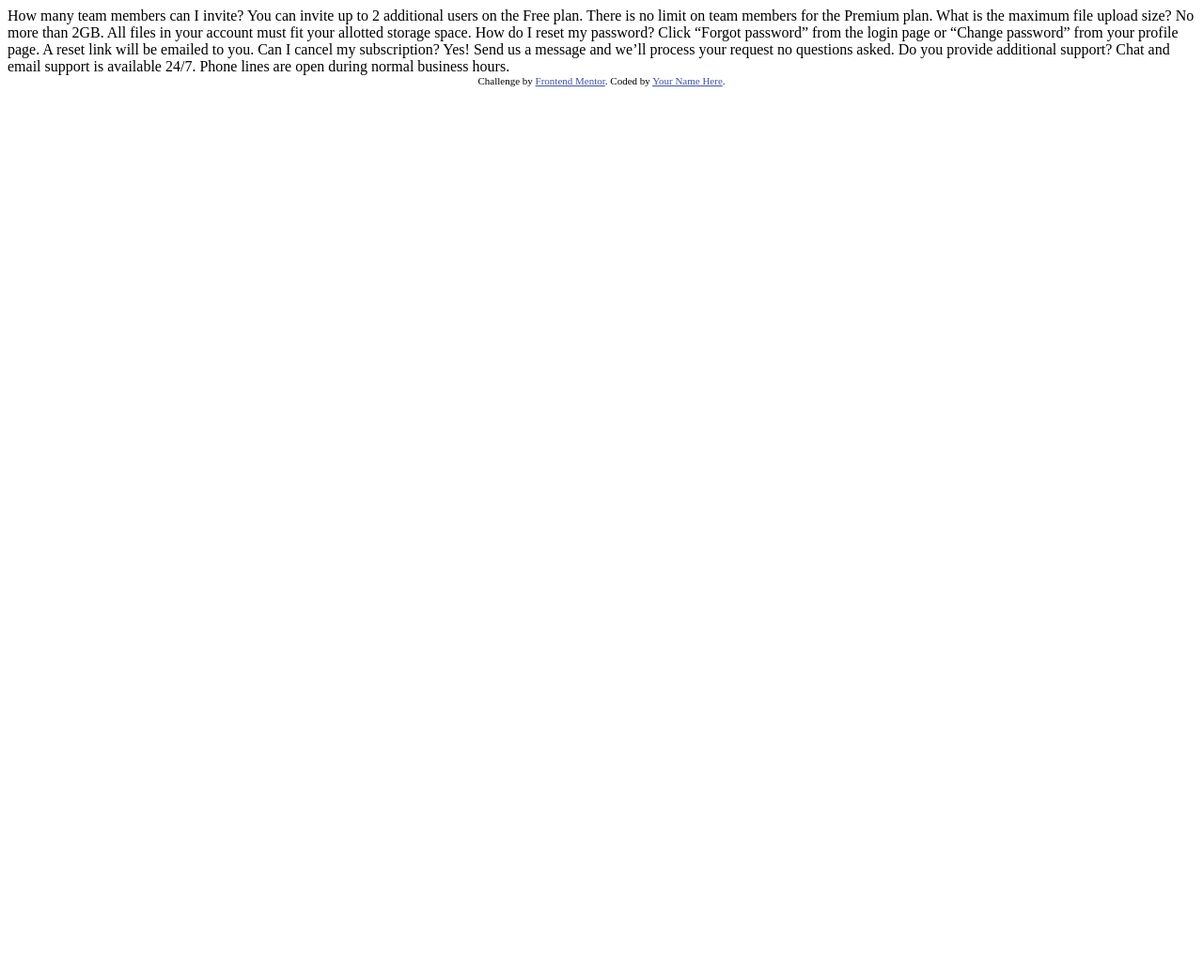
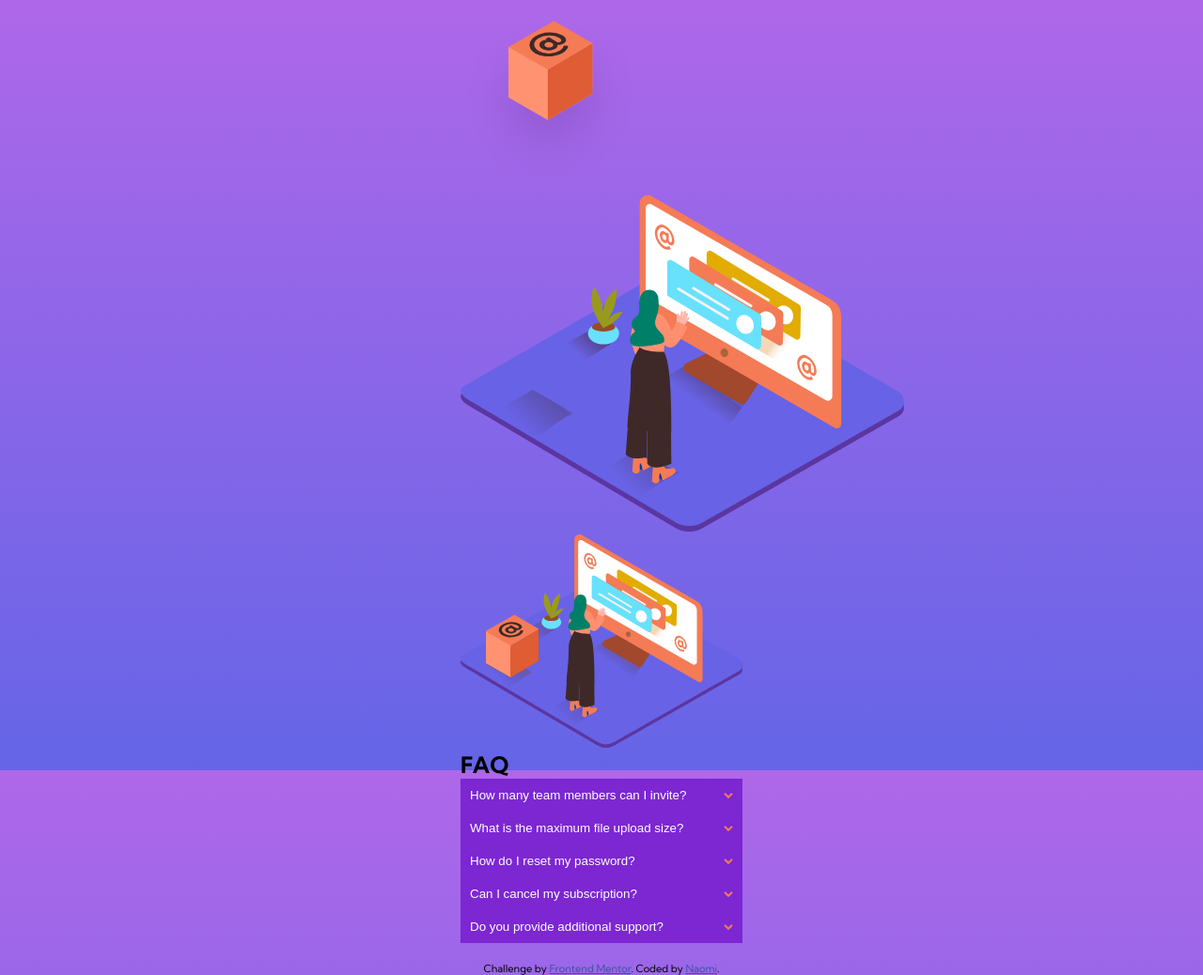
Before and after one commit to naomichoe/faq-accordion, a plain HTML site: page index.html in a window 1280 px wide. Shown: the whole page at 94% size. Before the commit the page ends 800 px from the top, so only its background shows below. Drawn offline with Linux system fonts and the light colour scheme.

Commit message:
Added images to index.html and added js for accordion

```diff
--- a/index.html
+++ b/index.html
@@ -5,36 +5,60 @@
   <meta name="viewport" content="width=device-width, initial-scale=1.0"> <!-- displays site properly based on user's device -->
 
   <link rel="icon" type="image/png" sizes="32x32" href="./images/favicon-32x32.png">
+  <link rel="stylesheet" href="style.css">
 
   <title>Frontend Mentor | FAQ Accordion Card</title>
 
-  <!-- Feel free to remove these styles or customise in your own stylesheet 👍 -->
   <style>
-    .attribution { font-size: 11px; text-align: center; }
-    .attribution a { color: hsl(228, 45%, 44%); }
+
   </style>
 </head>
 <body>
-  How many team members can I invite?
-  You can invite up to 2 additional users on the Free plan. There is no limit on
-  team members for the Premium plan.
+  <div class="main-container">
 
-  What is the maximum file upload size?
-  No more than 2GB. All files in your account must fit your allotted storage space.
+    <div class="left-panel">
+      <img class="desktop" src="images/illustration-box-desktop.svg">
+      <img class="desktop" src="images/illustration-woman-online-desktop.svg">
+      <img class="mobile" src="images/illustration-woman-online-mobile.svg">
+    </div>
 
-  How do I reset my password?
-  Click “Forgot password” from the login page or “Change password” from your profile page.
-  A reset link will be emailed to you.
+    <div class="accordion-container">
 
-  Can I cancel my subscription?
-  Yes! Send us a message and we’ll process your request no questions asked.
+      <h1>FAQ</h1>
 
-  Do you provide additional support?
-  Chat and email support is available 24/7. Phone lines are open during normal business hours.
+      <button class="accordion">How many team members can I invite?</button>
+      <div class="panel">
+        <p>You can invite up to 2 additional users on the Free plan. There is no limit on team members for the Premium plan.</p>
+      </div>
+
+      <button class="accordion">What is the maximum file upload size?</button>
+      <div class="panel">
+        <p>No more than 2GB. All files in your account must fit your allotted storage space.</p>
+      </div>
+
+      <button class="accordion">How do I reset my password?</button>
+      <div class="panel">
+        <p>Click “Forgot password” from the login page or  “Change password” from your profile page. A reset link will be emailed to you.</p>
+      </div>
+
+      <button class="accordion">Can I cancel my subscription?</button>
+      <div class="panel">
+        <p>Yes! Send us a message and we’ll process your request no questions asked.</p>
+      </div>
+
+      <button class="accordion">Do you provide additional support?</button>
+      <div class="panel">
+        <p>Chat and email support is available 24/7. Phone lines are open during normal business hours.</p>
+      </div>
+
+    </div>
+
+  </div>
 
   <div class="attribution">
     Challenge by <a href="https://www.frontendmentor.io?ref=challenge" target="_blank">Frontend Mentor</a>.
-    Coded by <a href="#">Your Name Here</a>.
+    Coded by <a href="https://github.com/naomichoe/faq-accordion.git">Naomi</a>.
   </div>
+  <script src="script.js"></script>
 </body>
 </html>
--- a/script.js
+++ b/script.js
@@ -0,0 +1,14 @@
+
+const accordion = document.getElementsByClassName('accordion');
+
+for (i = 0; i < accordion.length; i++) {
+    accordion[i].addEventListener('click', function() {
+        this.classList.toggle('active');
+        let panel = this.nextElementSibling;
+        if (panel.style.display === 'block') {
+            panel.style.display = 'none';
+        } else {
+            panel.style.display = 'block';
+        }
+    });
+}
--- a/style.css
+++ b/style.css
@@ -0,0 +1,68 @@
+@import url('https://fonts.googleapis.com/css2?family=Kumbh+Sans:wght@400;700&display=swap');
+
+:root {
+    --very-dark-desaturated-blue: hsl(238, 29%, 16%);
+    --soft-red: hsl(14, 88%, 65%);
+    --soft-violet: hsl(273, 75%, 66%);
+    --soft-blue: hsl(240, 73%, 65%);
+    --very-dark-grayish-blue: hsl(237, 12%, 33%);
+    --dark-grayish-blue: hsl(240, 6%, 50%);
+    --light-grayish-blue: hsl(240, 5%, 91%)
+}
+
+* {
+    margin: 0;
+    padding: 0;
+    box-sizing: border-box;
+}
+
+body {
+    font-family: 'Kumbh Sans';
+    font-size: 12px;
+    height: 100vh;
+    background: linear-gradient(to top, var(--soft-blue), var(--soft-violet));
+}
+
+.main-container {
+    width: 300px;
+    margin: 20px auto;
+}
+
+.accordion {
+    background-color: rgb(124, 39, 210);
+    color: white;
+    border: none;
+    width: 100%;
+    padding: 10px;
+    text-align: left;
+    cursor: pointer;
+}
+
+.accordion::after {
+    content: url(images/icon-arrow-down.svg);
+    float: right;
+}
+
+.active::after {
+    content: url(images/icon-arrow-down.svg);
+    transform: scaleY(-1);
+    float: right;
+}
+
+.active, .accordion:hover {
+    background-color: rgb(167, 120, 210);
+}
+
+.panel {
+    padding: 10px;
+    width: 100%;
+    text-align: left;
+    display: none;
+}
+
+
+
+
+/* provided from challenge */
+.attribution { font-size: 11px; text-align: center; }
+.attribution a { color: hsl(228, 45%, 44%); }
```
